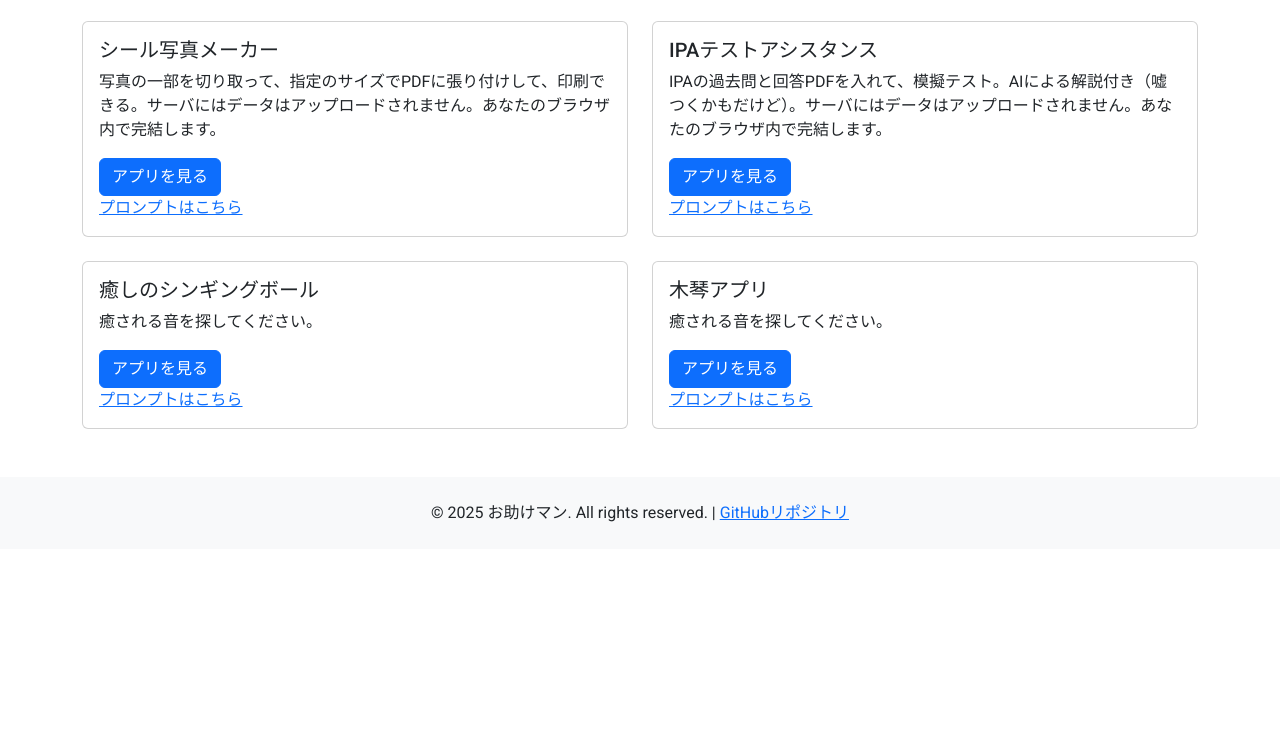
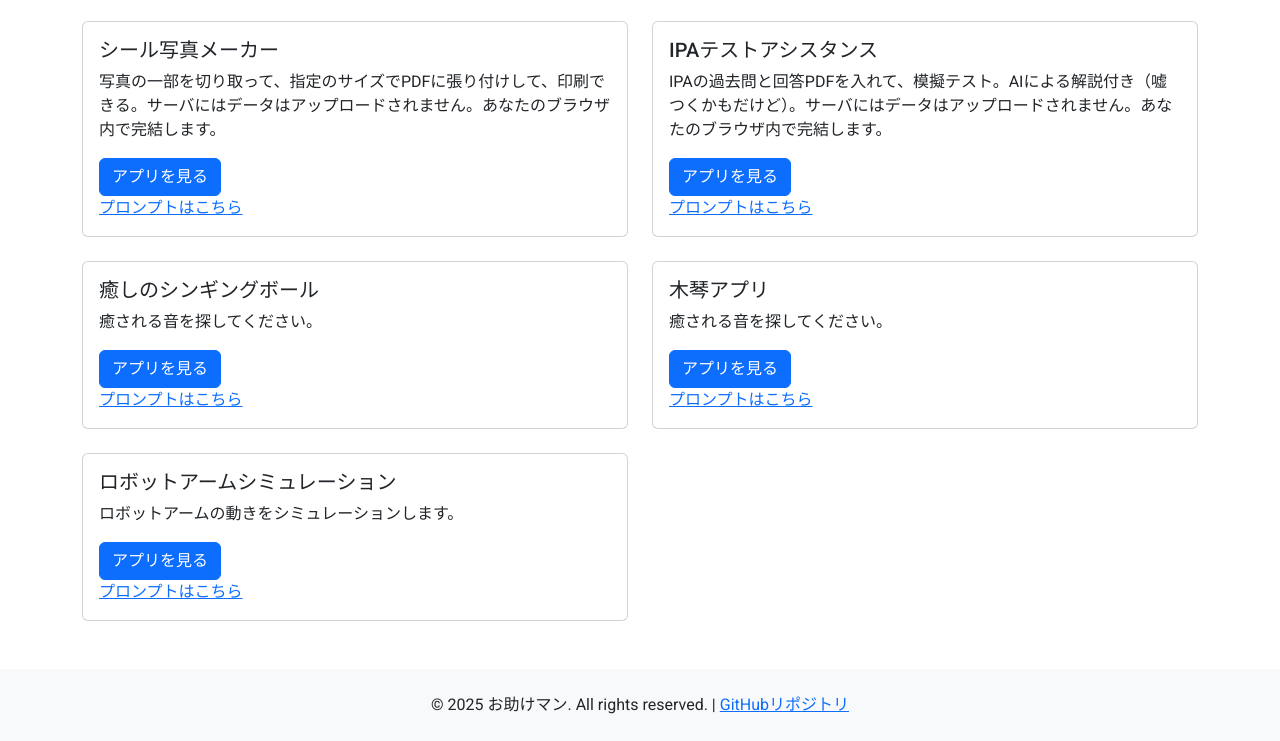
Before and after one commit to hirokunyeah/hirokunyeah.github.io, a plain HTML site: page index.html in a window 1280 px wide. Shown: the part 586-1327 px from the top of the page. Before the commit the page ends 1135 px from the top, so only its background shows below. Drawn offline with nearby package versions, Linux system fonts and the light colour scheme.

Commit message:
アプリカードに「ロボットアームシミュレーション」を追加

```diff
--- a/index.html
+++ b/index.html
@@ -122,6 +122,18 @@
                         </div>
                     </div>
                 </div>
+                <!-- Robot Argm -->
+                <div class="col-md-6">
+                    <div class="card app-card h-100">
+                        <div class="card-body">
+                            <h5 class="card-title">ロボットアームシミュレーション</h5>
+                            <p class="card-text">ロボットアームの動きをシミュレーションします。</p>
+                            <a href="/otasukeman/robotarm.html" class="btn btn-primary">アプリを見る</a>
+                            <br>
+                            <a href="https://gemini.google.com/share/4b142ae59ba9">プロンプトはこちら</a>
+                        </div>
+                    </div>
+                </div>
             </div>
         </div>
     </section>
```
